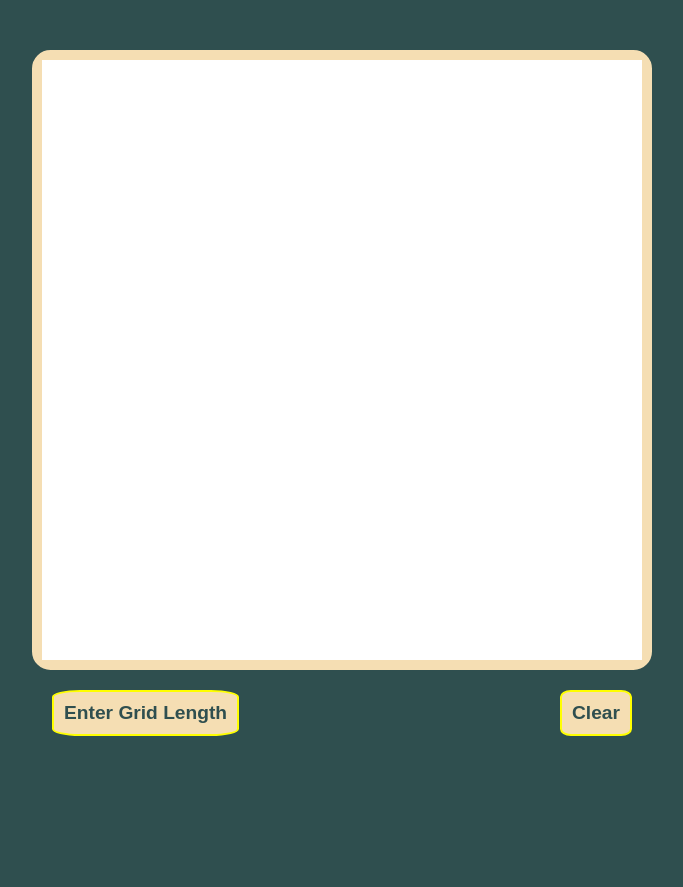
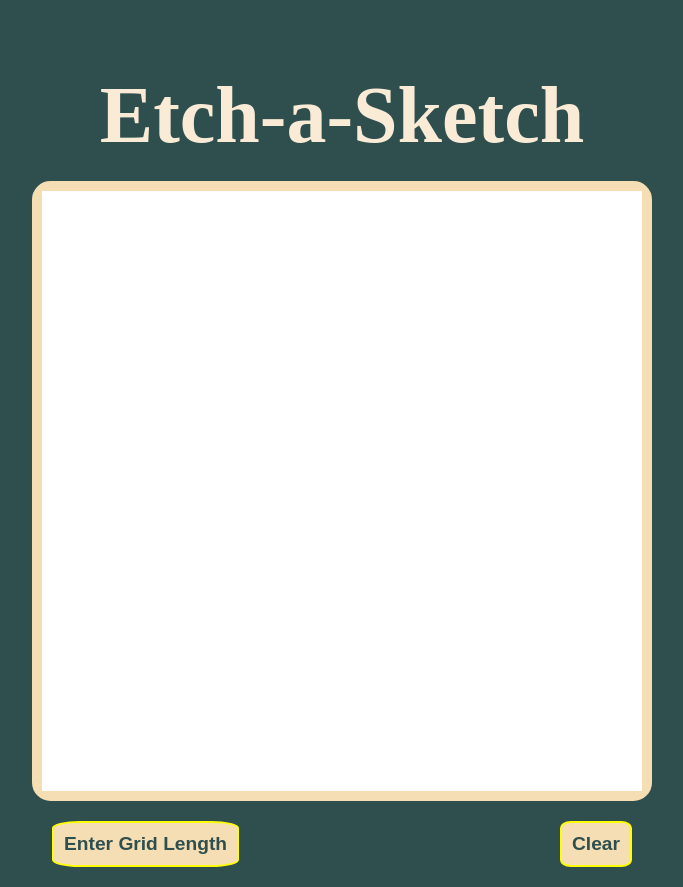
Before and after one commit to agile-learning-institute/member-moses-etch-a-sketch, a plain HTML site: page index.html in a window 1280 px wide. Shown: the whole page, without its empty margins (298-981 px from the left). Before the commit the page ends 800 px from the top, so only its background shows below. Drawn offline with Linux system fonts and the light colour scheme.

Commit message:
Change UI: Add heading

```diff
--- a/index.html
+++ b/index.html
@@ -9,6 +9,7 @@
   </head>
   <body>
     <div class="outer-cont">
+      <h1>Etch-a-Sketch</h1>
       <div class="frame">
         <div class="container"></div>
       </div>
--- a/styles/style.css
+++ b/styles/style.css
@@ -9,6 +9,13 @@ body {
   background-color: darkslategray;
   display: flex;
   justify-content: center;
+}
+
+h1 {
+  color: antiquewhite;
+  text-align: center;
+  margin: 20px;
+  font-size: 80px;
 }
 
 .frame {
```
